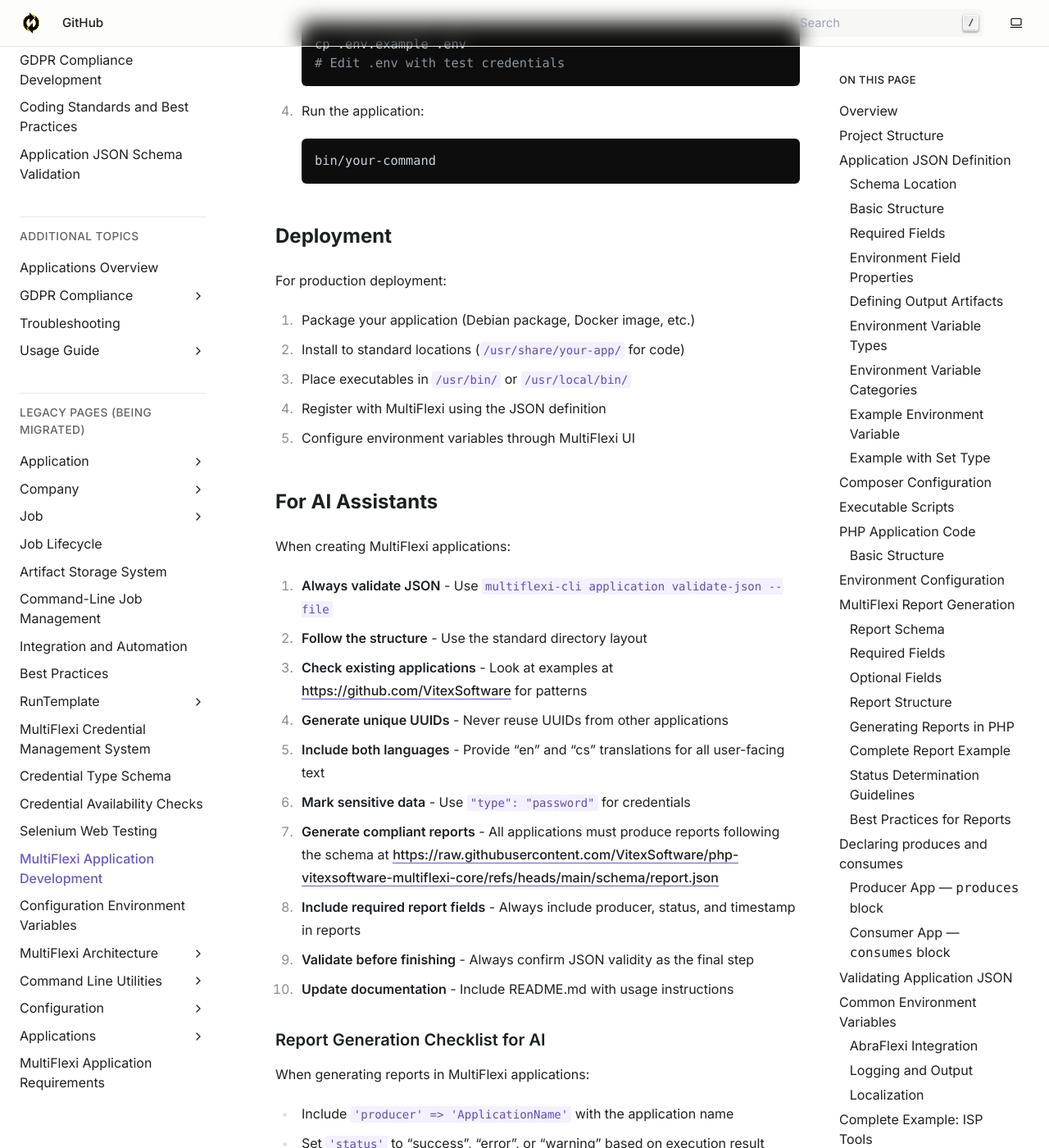
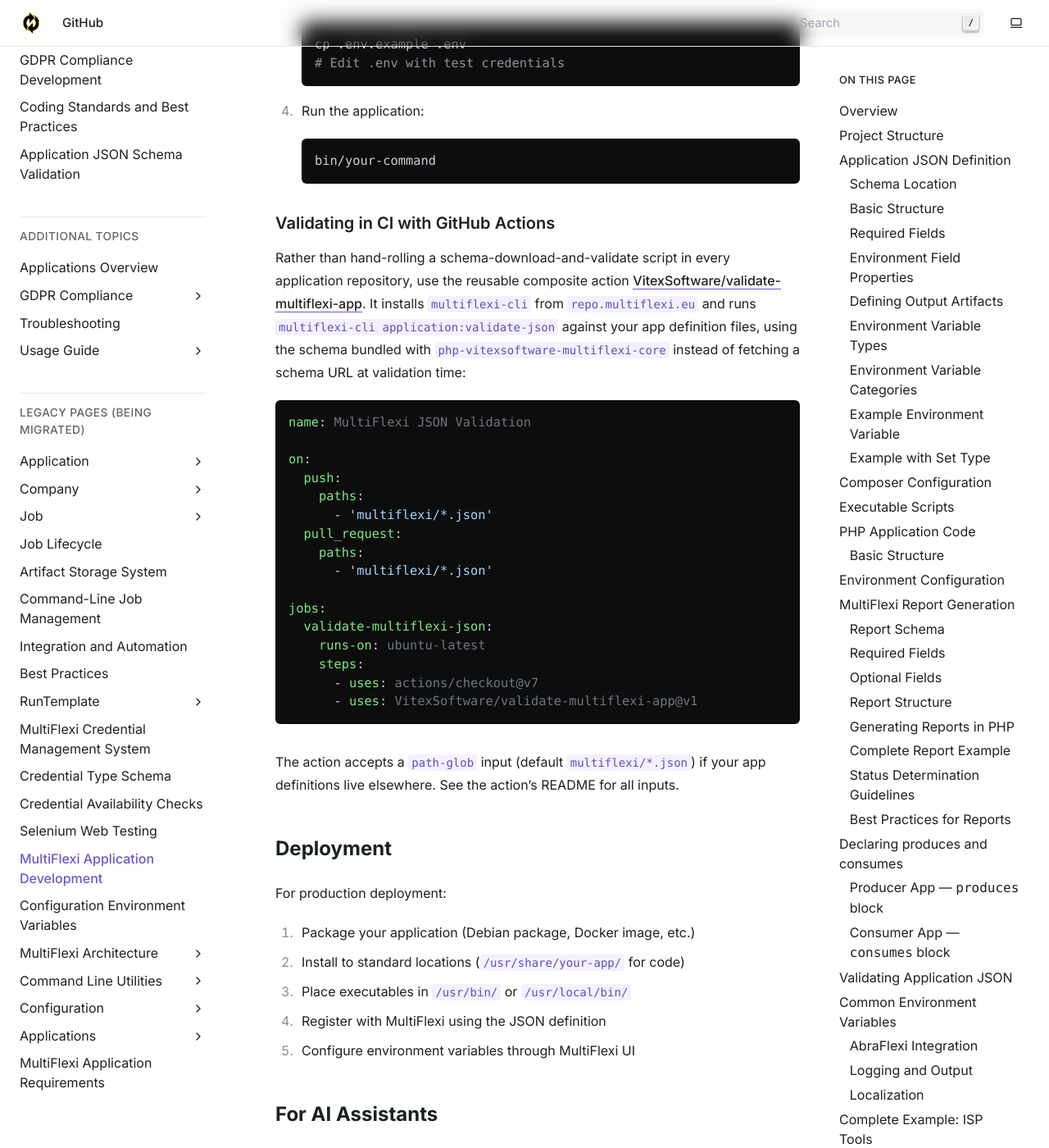
Before and after one commit to VitexSoftware/multiflexi-doc-en, a Sphinx documentation site: the page built from source/apps_development.rst, in a window 1280 px wide and 1400 px high, scrolled down 19936 px. Shown: the whole window at 82% size. Built offline with Sphinx 7.4.7, drawn with Linux system fonts in a browser that asks for light colours; some of the changed text lies outside the part shown.

Commit message:
docs: Document reusable GitHub Action for validating MultiFlexi apps

```diff
--- a/source/apps_development.rst
+++ b/source/apps_development.rst
@@ -841,6 +841,39 @@
 
        bin/your-command
 
+Validating in CI with GitHub Actions
+-------------------------------------
+
+Rather than hand-rolling a schema-download-and-validate script in every
+application repository, use the reusable composite action
+`VitexSoftware/validate-multiflexi-app <https://github.com/VitexSoftware/validate-multiflexi-app>`_.
+It installs ``multiflexi-cli`` from ``repo.multiflexi.eu`` and runs
+``multiflexi-cli application:validate-json`` against your app definition
+files, using the schema bundled with ``php-vitexsoftware-multiflexi-core``
+instead of fetching a schema URL at validation time:
+
+.. code-block:: yaml
+
+    name: MultiFlexi JSON Validation
+
+    on:
+      push:
+        paths:
+          - 'multiflexi/*.json'
+      pull_request:
+        paths:
+          - 'multiflexi/*.json'
+
+    jobs:
+      validate-multiflexi-json:
+        runs-on: ubuntu-latest
+        steps:
+          - uses: actions/checkout@v7
+          - uses: VitexSoftware/validate-multiflexi-app@v1
+
+The action accepts a ``path-glob`` input (default ``multiflexi/*.json``) if
+your app definitions live elsewhere. See the action's README for all inputs.
+
 Deployment
 ==========
 
@@ -916,3 +949,4 @@
 * Report Schema: https://raw.githubusercontent.com/VitexSoftware/php-vitexsoftware-multiflexi-core/refs/heads/main/schema/report.json
 * Example applications: https://github.com/VitexSoftware, https://github.com/Spoje-NET
 * MultiFlexi CLI: Required version 2.2.0 or newer
+* CI validation action: https://github.com/VitexSoftware/validate-multiflexi-app
```
Also changed, not shown: source/development/contributing.rst (+8 -0 lines).
